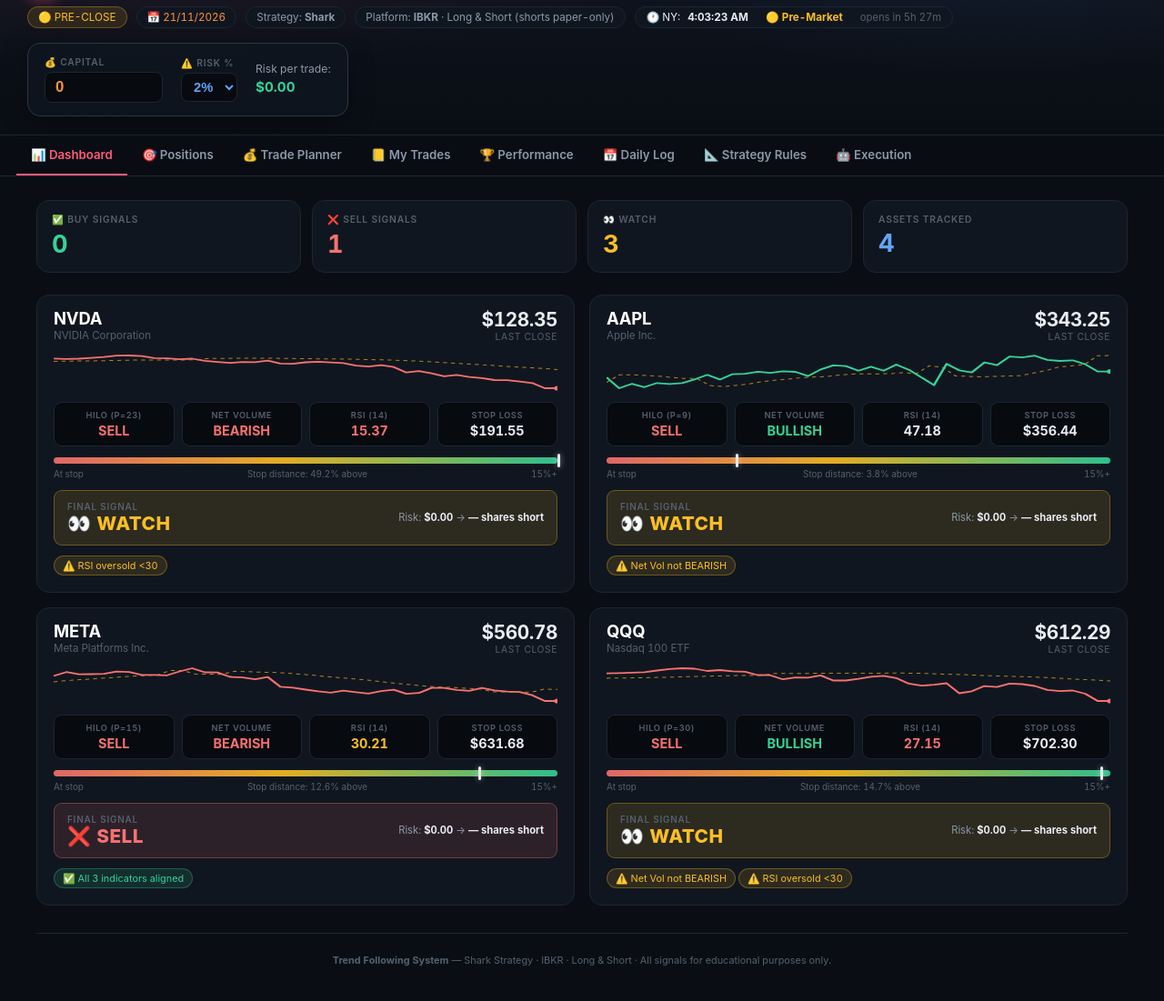
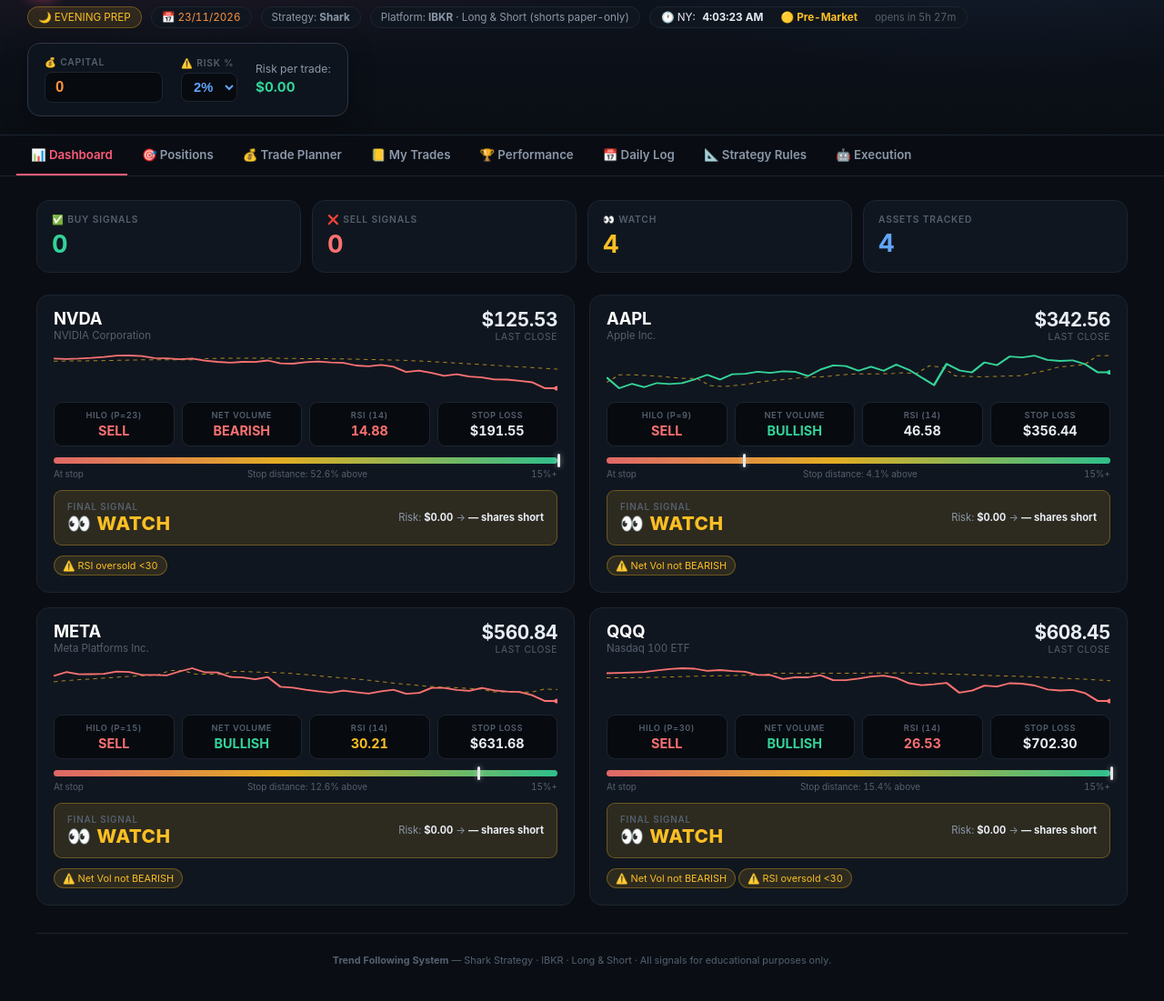
Before and after one commit to uiracp20-bit/trend-app, a plain HTML site: page index.html in a window 1280 px wide. Shown: the part 63-1164 px from the top of the page at 91% size. Drawn offline with Linux system fonts and the light colour scheme; no server answers.

Commit message:
Auto-update — 2026-11-23 20:03:18

```diff
--- a/index.html
+++ b/index.html
@@ -284,8 +284,8 @@ strong { font-weight:650; }
     <div>
       <h1><span class="logo">📈</span> Trend Following <span class="accent">Dashboard</span></h1>
       <div class="hero-meta">
-        <span class="badge prep">🟡 PRE-CLOSE</span>
-        <span class="badge date">📅 21/11/2026</span>
+        <span class="badge prep">🌙 EVENING PREP</span>
+        <span class="badge date">📅 23/11/2026</span>
         <span class="badge">Strategy: <strong>Shark</strong></span>
         <span class="badge">Platform: <strong>IBKR</strong> · Long &amp; Short (shorts paper-only)</span>
         <span class="ny-clock" id="nyClock">🕐 Loading NY time...</span>
@@ -490,12 +490,12 @@ strong { font-weight:650; }
   <div class="footer"><strong>Trend Following System</strong> — Shark Strategy · IBKR · Long &amp; Short · All signals for educational purposes only.</div>
 </div>
 <script>
-// ─── Live Data (PRE-CLOSE 21/11/2026 07:30 AEDT) ── ✅ AUTO via yfinance ──
+// ─── Live Data (EVENING PREP 23/11/2026 20:02 AEDT) ── ✅ AUTO via yfinance ──
 const ASSETS = {
-  NVDA: { name:"NVIDIA Corporation", price:128.35, hiloVal:191.55, hiHigh:191.55, hiLow:183.07, rsi:15.37, hiloSignal:"SELL", netVol:"BEARISH", period:23 },
-  AAPL: { name:"Apple Inc.", price:343.25, hiloVal:356.44, hiHigh:356.44, hiLow:349.67, rsi:47.18, hiloSignal:"SELL", netVol:"BULLISH", period:9 },
-  META: { name:"Meta Platforms Inc.", price:560.78, hiloVal:631.68, hiHigh:631.68, hiLow:611.25, rsi:30.21, hiloSignal:"SELL", netVol:"BEARISH", period:15 },
-  QQQ: { name:"Nasdaq 100 ETF", price:612.29, hiloVal:702.3, hiHigh:702.3, hiLow:688.32, rsi:27.15, hiloSignal:"SELL", netVol:"BULLISH", period:30 }
+  NVDA: { name:"NVIDIA Corporation", price:125.53, hiloVal:191.55, hiHigh:191.55, hiLow:182.99, rsi:14.88, hiloSignal:"SELL", netVol:"BEARISH", period:23 },
+  AAPL: { name:"Apple Inc.", price:342.56, hiloVal:356.44, hiHigh:356.44, hiLow:349.43, rsi:46.58, hiloSignal:"SELL", netVol:"BULLISH", period:9 },
+  META: { name:"Meta Platforms Inc.", price:560.84, hiloVal:631.68, hiHigh:631.68, hiLow:611.14, rsi:30.21, hiloSignal:"SELL", netVol:"BULLISH", period:15 },
+  QQQ: { name:"Nasdaq 100 ETF", price:608.45, hiloVal:702.3, hiHigh:702.3, hiLow:688.14, rsi:26.53, hiloSignal:"SELL", netVol:"BULLISH", period:30 }
 };
 const LOG = [
   { date:"13/04/2026", ticker:"NVDA", hilo:"BUY",     netVol:"BEARISH", rsi:68.17, signal:"WATCH", price:188.63, stop:176.30 },
@@ -2668,6 +2668,11 @@ const LOG = [
   { date:"20/11/2026", ticker:"AAPL", hilo:"SELL", netVol:"BULLISH", rsi:47.18, signal:"WATCH", price:343.25, stop:356.44 },  // 👀 PRE-CLOSE 21/11/2026 07:30 AEDT
   { date:"20/11/2026", ticker:"META", hilo:"SELL", netVol:"BEARISH", rsi:30.21, signal:"SELL", price:560.78, stop:631.68 },  // ❌ PRE-CLOSE 21/11/2026 07:30 AEDT
   { date:"20/11/2026", ticker:"QQQ", hilo:"SELL", netVol:"BULLISH", rsi:27.15, signal:"WATCH", price:612.29, stop:702.3 },  // 👀 PRE-CLOSE 21/11/2026 07:30 AEDT
+
+  { date:"20/11/2026", ticker:"NVDA", hilo:"SELL", netVol:"BEARISH", rsi:14.88, signal:"WATCH", price:125.53, stop:191.55 },  // 👀 EVENING PREP 23/11/2026 20:02 AEDT
+  { date:"20/11/2026", ticker:"AAPL", hilo:"SELL", netVol:"BULLISH", rsi:46.58, signal:"WATCH", price:342.56, stop:356.44 },  // 👀 EVENING PREP 23/11/2026 20:02 AEDT
+  { date:"20/11/2026", ticker:"META", hilo:"SELL", netVol:"BULLISH", rsi:30.21, signal:"WATCH", price:560.84, stop:631.68 },  // 👀 EVENING PREP 23/11/2026 20:02 AEDT
+  { date:"20/11/2026", ticker:"QQQ", hilo:"SELL", netVol:"BULLISH", rsi:26.53, signal:"WATCH", price:608.45, stop:702.3 },  // 👀 EVENING PREP 23/11/2026 20:02 AEDT
 ];
 
 // ─── Signal engine (unchanged from v1) ─────────────────────────────
```
Also changed, not shown: positions-private.html (+1 -1 lines).
